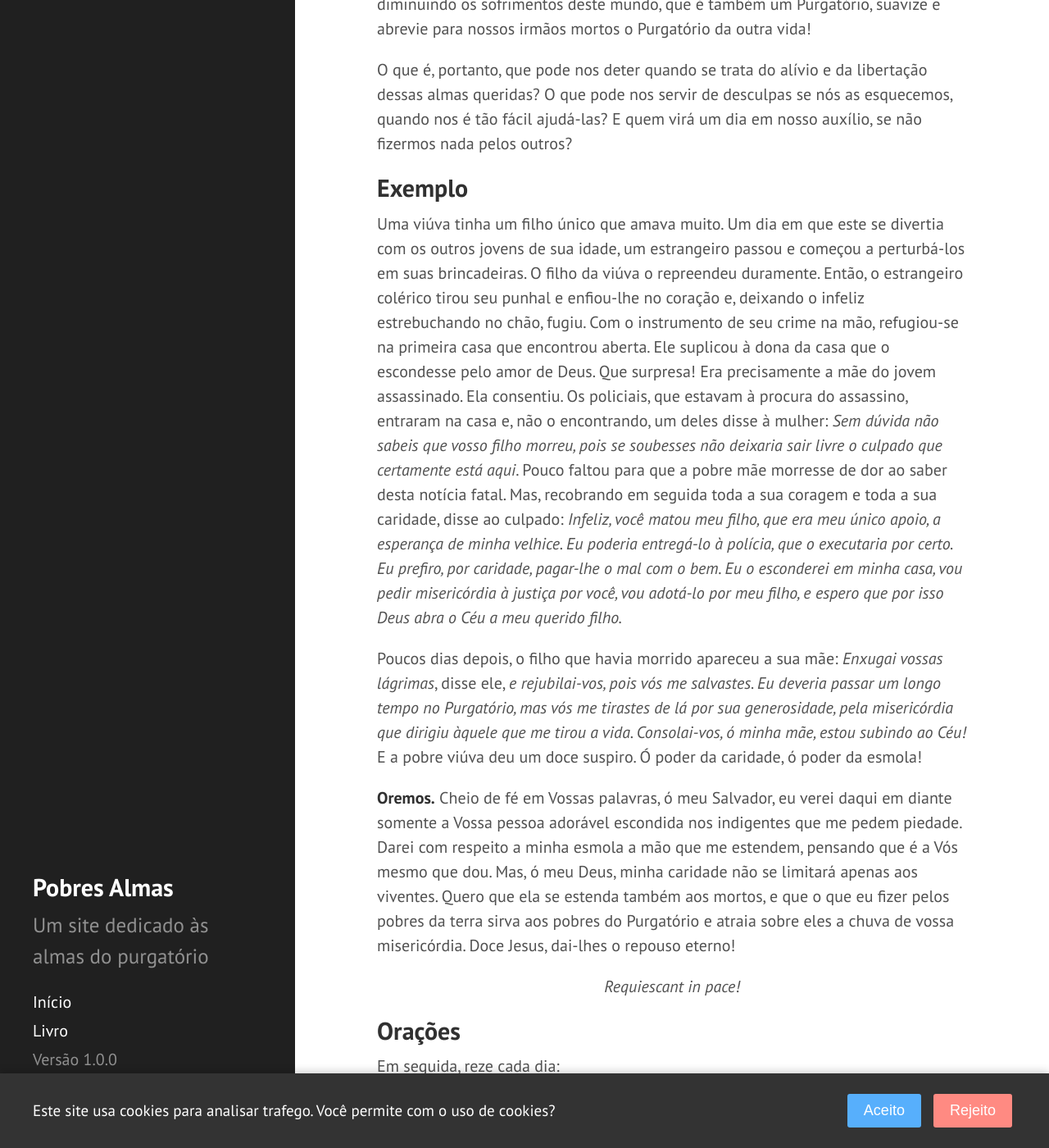
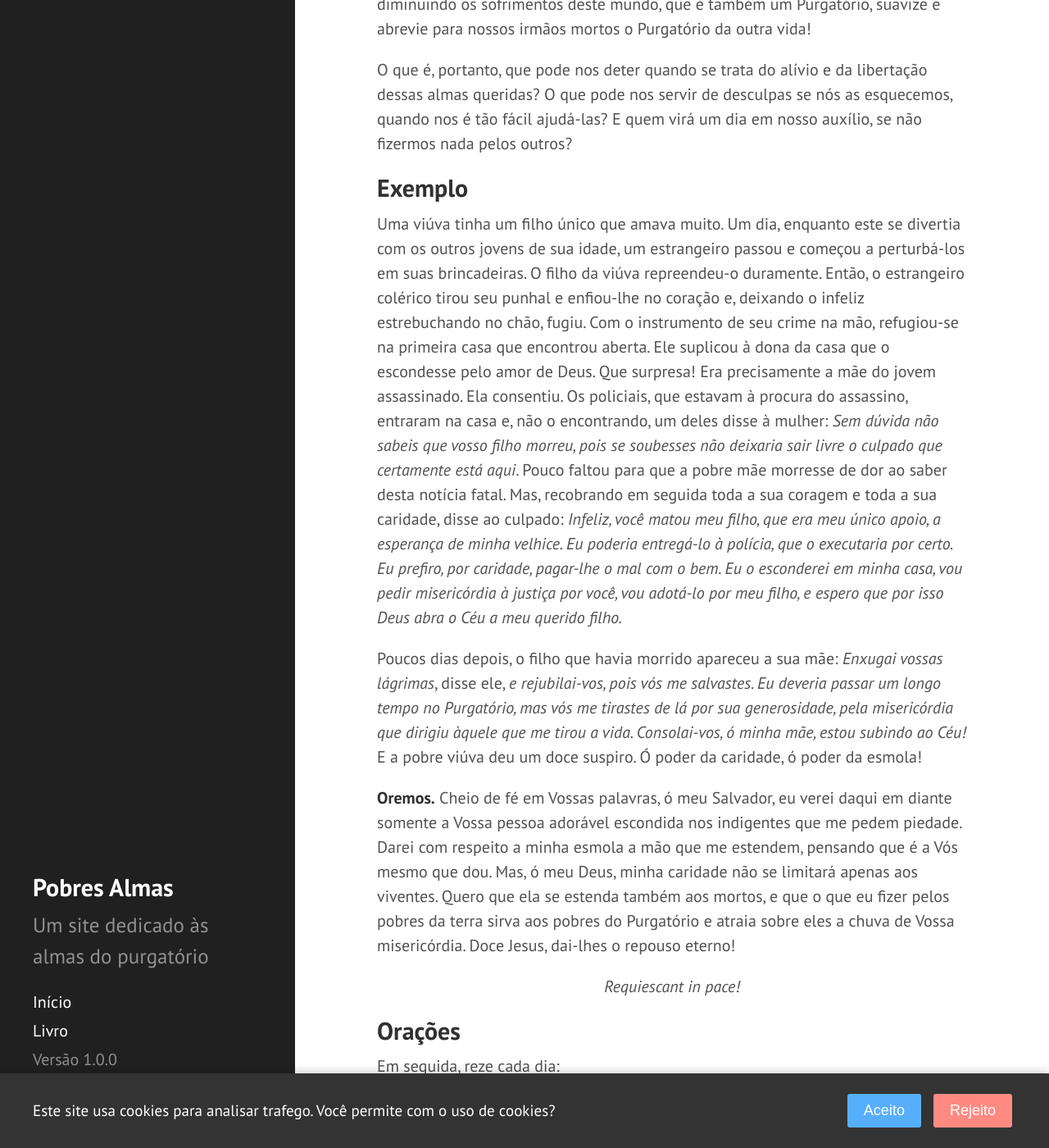
Before and after one commit to daniel-ufabc/poor-souls, a Jekyll site: the page built from _book/dia21.md, in a window 1280 px wide and 1400 px high, scrolled down 1475 px. Shown: the whole window at 82% size. Built offline with Jekyll 4.4.1, drawn with Linux system fonts in a browser that asks for light colours.

Commit message:
small fixes in chapters 18, 21, 22

```diff
--- a/_book/dia21.md
+++ b/_book/dia21.md
@@ -28,12 +28,12 @@ O que é, portanto, que pode nos deter quando se trata do alívio e da libertaç
 
 ## Exemplo
 
-Uma viúva tinha um filho único que amava muito. Um dia em que este se divertia com os outros jovens de sua idade, um estrangeiro passou e começou a perturbá-los em suas brincadeiras. O filho da viúva o repreendeu duramente. Então, o estrangeiro colérico tirou seu punhal e enfiou-lhe no coração e, deixando o infeliz estrebuchando no chão, fugiu. Com o instrumento de seu crime na mão, refugiou-se na primeira casa que encontrou aberta. Ele suplicou à dona da casa que o escondesse pelo amor de Deus. Que surpresa! Era precisamente a mãe do jovem assassinado. Ela consentiu. Os policiais, que estavam à procura do assassino, entraram na casa e, não o encontrando, um deles disse à mulher: _Sem dúvida não sabeis que vosso filho morreu, pois se soubesses não deixaria sair livre o culpado que certamente está aqui_. Pouco faltou para que a pobre mãe morresse de dor ao saber desta notícia fatal. Mas, recobrando em seguida toda a sua coragem e toda a sua caridade, disse ao culpado: _Infeliz, você matou meu filho, que era meu único apoio, a esperança de minha velhice. Eu poderia entregá-lo à polícia, que o executaria por certo. Eu prefiro, por caridade, pagar-lhe o mal com o bem. Eu o esconderei em minha casa, vou pedir misericórdia à justiça por você, vou adotá-lo por meu filho, e espero que por isso Deus abra o Céu a meu querido filho._
+Uma viúva tinha um filho único que amava muito. Um dia, enquanto este se divertia com os outros jovens de sua idade, um estrangeiro passou e começou a perturbá-los em suas brincadeiras. O filho da viúva repreendeu-o duramente. Então, o estrangeiro colérico tirou seu punhal e enfiou-lhe no coração e, deixando o infeliz estrebuchando no chão, fugiu. Com o instrumento de seu crime na mão, refugiou-se na primeira casa que encontrou aberta. Ele suplicou à dona da casa que o escondesse pelo amor de Deus. Que surpresa! Era precisamente a mãe do jovem assassinado. Ela consentiu. Os policiais, que estavam à procura do assassino, entraram na casa e, não o encontrando, um deles disse à mulher: _Sem dúvida não sabeis que vosso filho morreu, pois se soubesses não deixaria sair livre o culpado que certamente está aqui_. Pouco faltou para que a pobre mãe morresse de dor ao saber desta notícia fatal. Mas, recobrando em seguida toda a sua coragem e toda a sua caridade, disse ao culpado: _Infeliz, você matou meu filho, que era meu único apoio, a esperança de minha velhice. Eu poderia entregá-lo à polícia, que o executaria por certo. Eu prefiro, por caridade, pagar-lhe o mal com o bem. Eu o esconderei em minha casa, vou pedir misericórdia à justiça por você, vou adotá-lo por meu filho, e espero que por isso Deus abra o Céu a meu querido filho._
 
 Poucos dias depois, o filho que havia morrido apareceu a sua mãe: _Enxugai vossas lágrimas_, disse ele, _e rejubilai-vos, pois vós me salvastes. Eu deveria passar um longo tempo no Purgatório, mas vós me tirastes de lá por sua generosidade, pela misericórdia que dirigiu àquele que me tirou a vida. Consolai-vos, ó minha mãe, estou subindo ao Céu!_ E a pobre viúva deu um doce suspiro. Ó poder da caridade, ó poder da esmola!
 
 
-**Oremos.** Cheio de fé em Vossas palavras, ó meu Salvador, eu verei daqui em diante somente a Vossa pessoa adorável escondida nos indigentes que me pedem piedade. Darei com respeito a minha esmola a mão que me estendem, pensando que é a Vós mesmo que dou. Mas, ó meu Deus, minha caridade não se limitará apenas aos viventes. Quero que ela se estenda também aos mortos, e que o que eu fizer pelos pobres da terra sirva aos pobres do Purgatório e atraia sobre eles a chuva de vossa misericórdia. Doce Jesus, dai-lhes o repouso eterno!
+**Oremos.** Cheio de fé em Vossas palavras, ó meu Salvador, eu verei daqui em diante somente a Vossa pessoa adorável escondida nos indigentes que me pedem piedade. Darei com respeito a minha esmola a mão que me estendem, pensando que é a Vós mesmo que dou. Mas, ó meu Deus, minha caridade não se limitará apenas aos viventes. Quero que ela se estenda também aos mortos, e que o que eu fizer pelos pobres da terra sirva aos pobres do Purgatório e atraia sobre eles a chuva de Vossa misericórdia. Doce Jesus, dai-lhes o repouso eterno!
 
 {% capture my_include2 %}{% include end-prayers.md %}{% endcapture %}
 {{ my_include2 | markdownify }}
```
Also changed, not shown: _book/dia18.md (+1 -1 lines), _book/dia22.md (+4 -4 lines), 6 other files.
